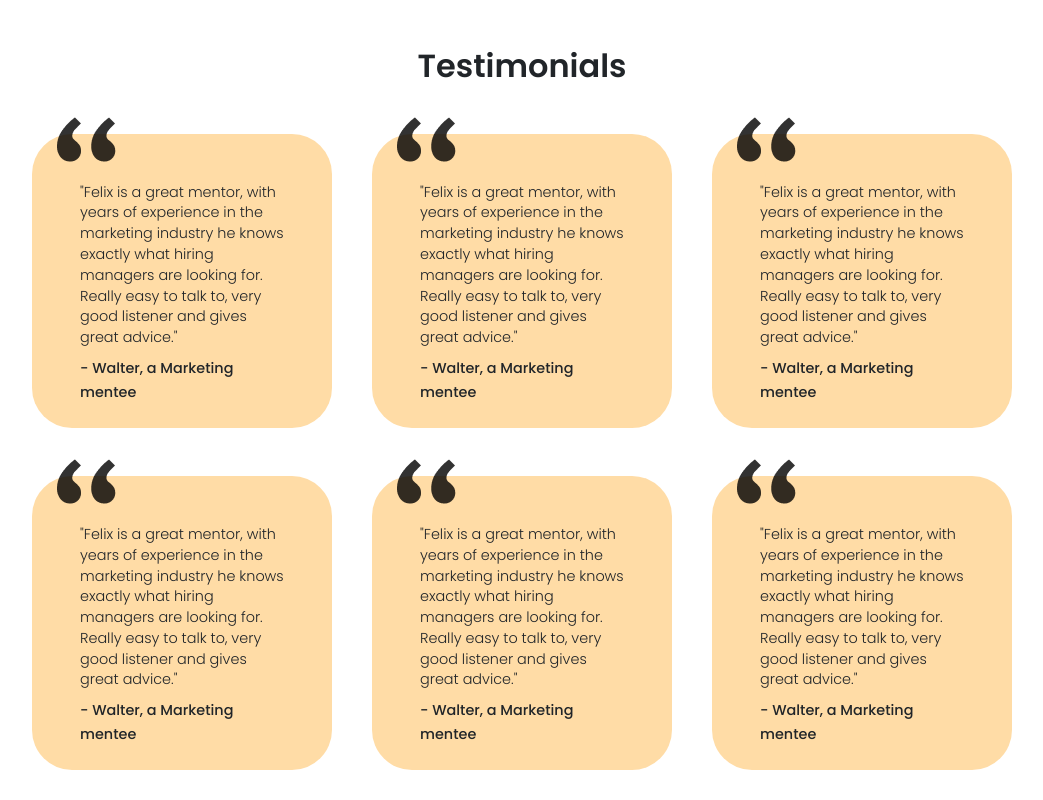
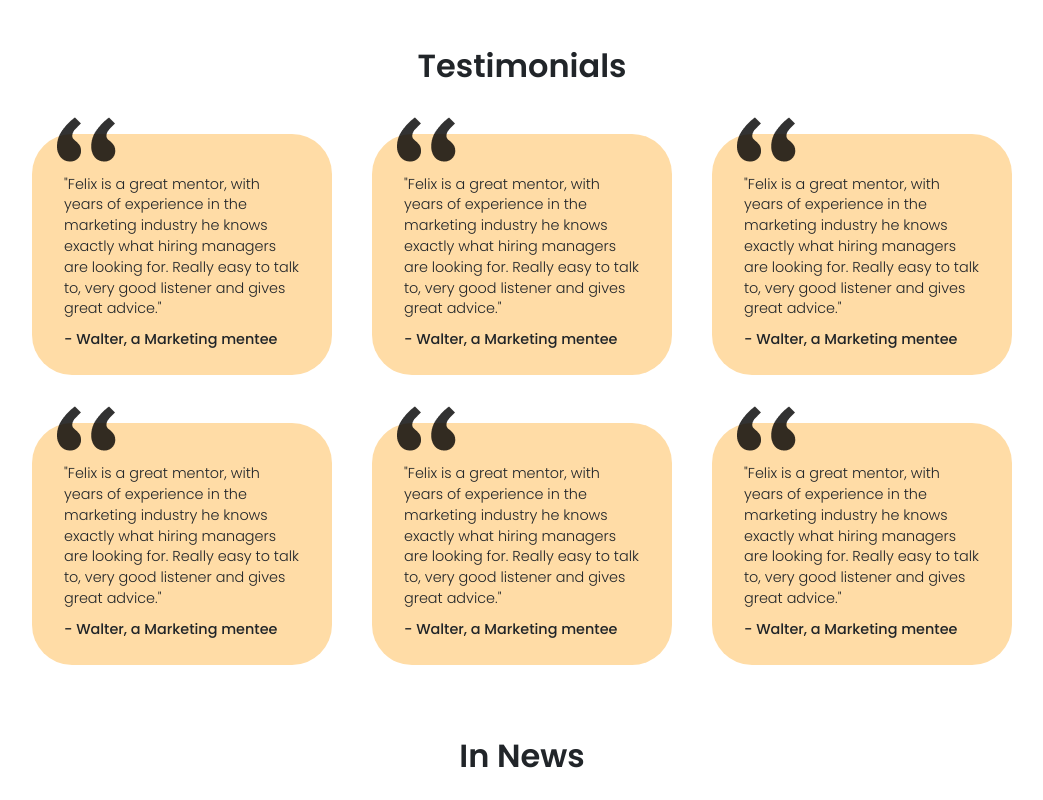
Before and after one commit to manasgautam1/mentorkart-react, a React (Create React App) app: page / in a window 1280 px wide. Shown: the part 3060-3860 px from the top of the page, without its empty margins (118-1161 px from the left). Built offline with nearby package versions, Linux system fonts and the light colour scheme.

Commit message:
1330px commit 4

```diff
--- a/src/components/testimonials/TestimonialCard.js
+++ b/src/components/testimonials/TestimonialCard.js
@@ -3,7 +3,7 @@ import React from 'react';
 const TestimonialCard = (props) => {
   return (
     <div className='col-lg-4 mt-0 py-4'>
-      <div className='testimonial-card px-5 mx-xl-2 pt-5 pb-4'>
+      <div className='testimonial-card px-xl-5 px-4 mx-xl-2 pt-5 pb-4'>
         <img src='/images/colons.png' alt='' className='colon-img' />
         <p>{props.content}</p>
         <span>{props.by}</span>
--- a/src/laptop-13.css
+++ b/src/laptop-13.css
@@ -27,4 +27,10 @@
   .blogs-section .blogs-container .main-img {
     height: 200px;
   }
+
+  @media (min-width: 1050px) {
+    .testimonial-card {
+      padding: 2.5rem 2rem 1.5rem 2rem !important;
+    }
+  }
 }
```
